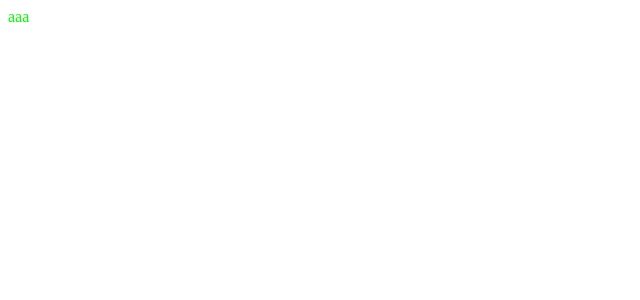
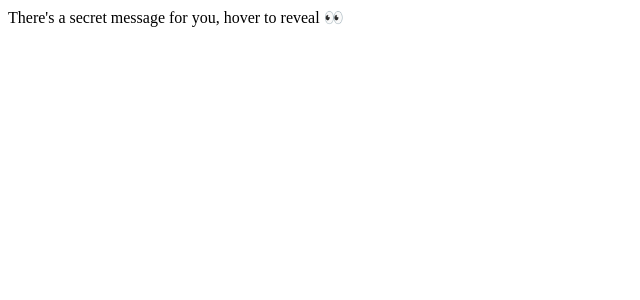
Before and after one commit to rooreckless/typescript-learn-fastest-udemy, an Angular app in the folder project_angular_01/: page / in a window 1280 px wide. Shown: the top 300 px of the page, without its empty margins (0-640 px from the left). Built offline with nearby package versions, Linux system fonts and the light colour scheme.

Commit message:
初期状態にもどす

```diff
--- a/project_angular_01/src/app/app.ts
+++ b/project_angular_01/src/app/app.ts
@@ -16,23 +16,15 @@ import {Component} from '@angular/core';
 
 @Component({
   selector: 'app-root',
-  styleUrls: ['app.css'],
-  // テンプレートのdivタグのcontentEditable属性にバインドしてみる
-  // trueが入ると編集可能で描画される
-  // さらに追加で、spanタグのstyle属性のcolorプロパティにバインドしてみる = プロパティの文字列で色を変えられる
   template: `
-    <div [contentEditable]="isEditable">
-    <span [style.color] = "colorString">
-      aaa
-    </span>
-
-    </div>
+    <section>
+      There's a secret message for you, hover to reveal 👀
+      {{ message }}
+    </section>
   `,
 })
 export class App {
-  // boolean型プロパティを定義
-  isEditable: boolean = false;
+  message = '';
 
-  // string型プロパティを定義
-  colorString: string = '#00ff00';
+  showSecretMessage() {}
 }
```
